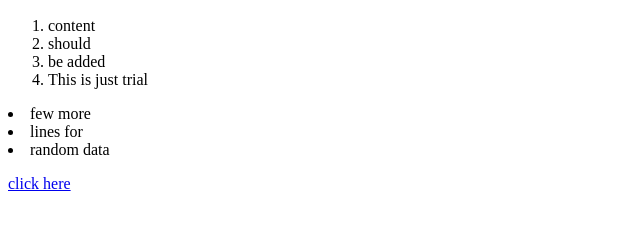
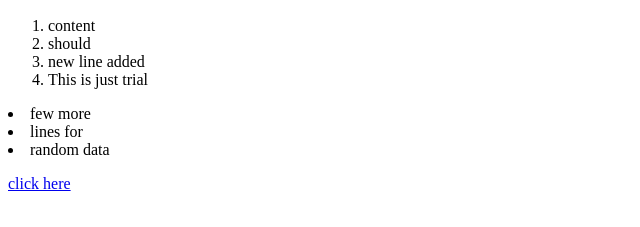
Before and after one commit to Dr-Madhushan/Dr-Madhushan.github.io, a plain HTML site: page index.html in a window 1280 px wide. Shown: the part 209-436 px from the top of the page, 0-640 px from the left. Drawn offline with Linux system fonts and the light colour scheme.

Commit message:
Update index.html

```diff
--- a/index.html
+++ b/index.html
@@ -17,7 +17,7 @@
 <ol>
     <li>content</li>
     <li>should</li>
-    <li>be added</li>
+    <li>new line added</li>
     <li>This is just trial</li>
 </ol>
 
```
